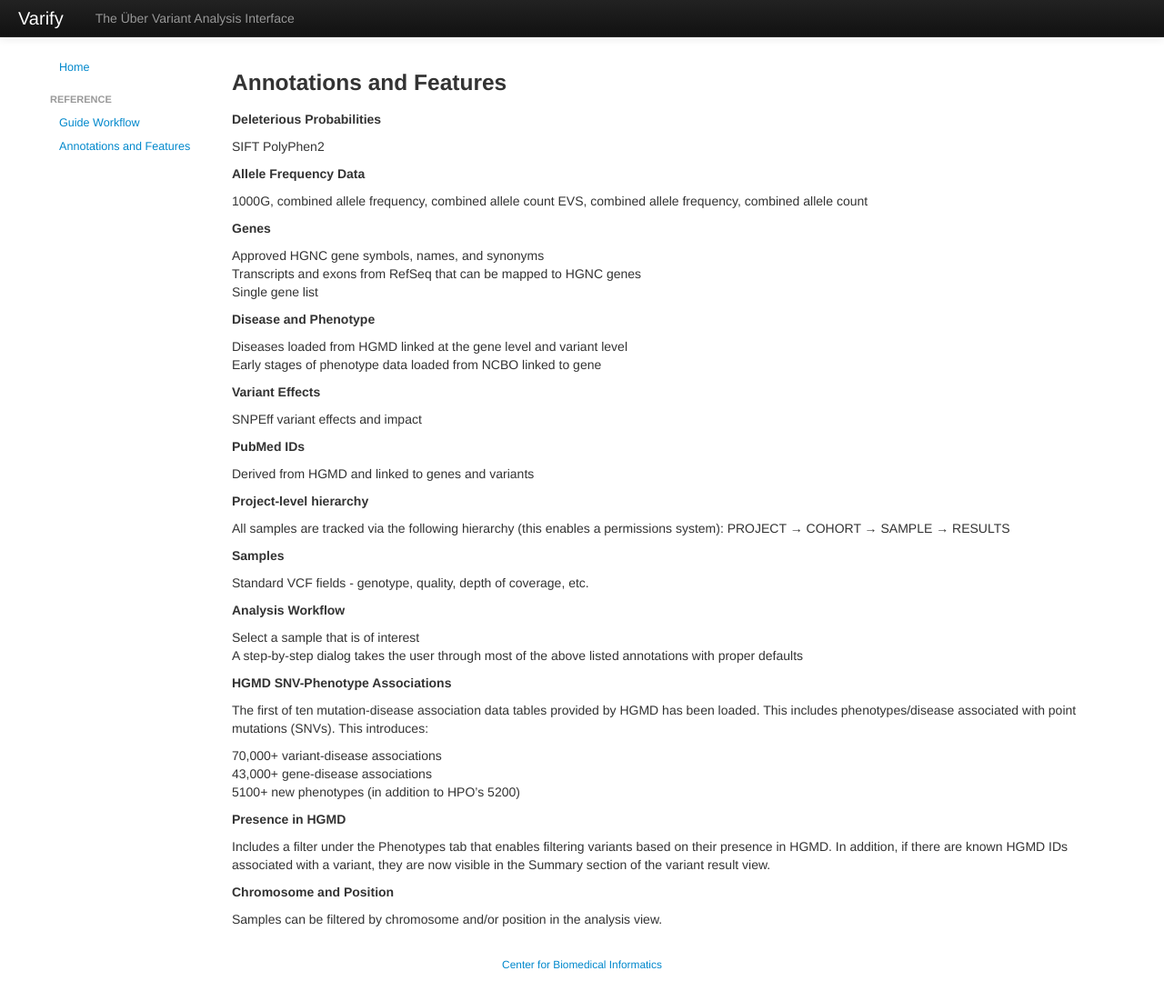
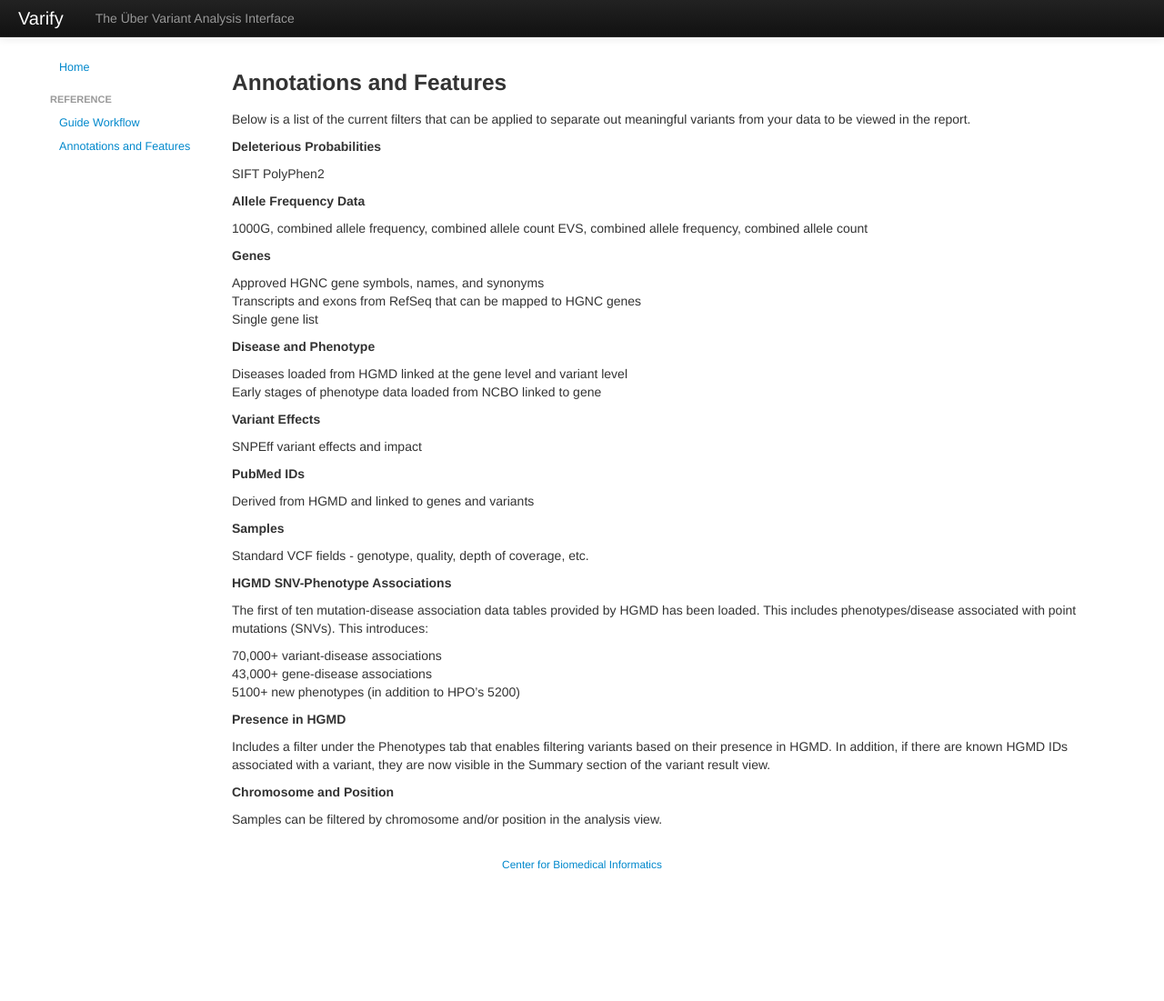
Before and after one commit to chop-dbhi/varify-site, a Jekyll site: the page built from _posts/2013-07-12-details.md, in a window 1280 px wide and 1101 px high. Shown: the whole window at 91% size. Built offline with Jekyll 4.4.1, drawn with Linux system fonts in a browser that asks for light colours; Markdown is read by kramdown in place of the engine named in the settings; a style sheet for code colours, icons or effects is not loaded.

Commit message:
Update pages

```diff
--- a/_posts/2013-07-12-details.md
+++ b/_posts/2013-07-12-details.md
@@ -7,6 +7,10 @@ order: 3
 ---
 
 ### Annotations and Features
+
+Below is a list of the current filters that can be applied to separate out meaningful variants from your data
+to be viewed in the report.
+
 
 <b>Deleterious Probabilities</b>
 
@@ -37,18 +41,9 @@ SNPEff variant effects and impact
 
 Derived from HGMD and linked to genes and variants
 
-<b>Project-level hierarchy</b>
-
-All samples are tracked via the following hierarchy (this enables a permissions system): PROJECT → COHORT → SAMPLE → RESULTS
-
 <b>Samples</b>
 
 Standard VCF fields - genotype, quality, depth of coverage, etc.
-
-<b>Analysis Workflow</b>
-
-Select a sample that is of interest<br>
-A step-by-step dialog takes the user through most of the above listed annotations with proper defaults
 
 <b>HGMD SNV-Phenotype Associations</b>
 
```
Also changed, not shown: _posts/2013-07-21-guide.md (+3 -1 lines).
